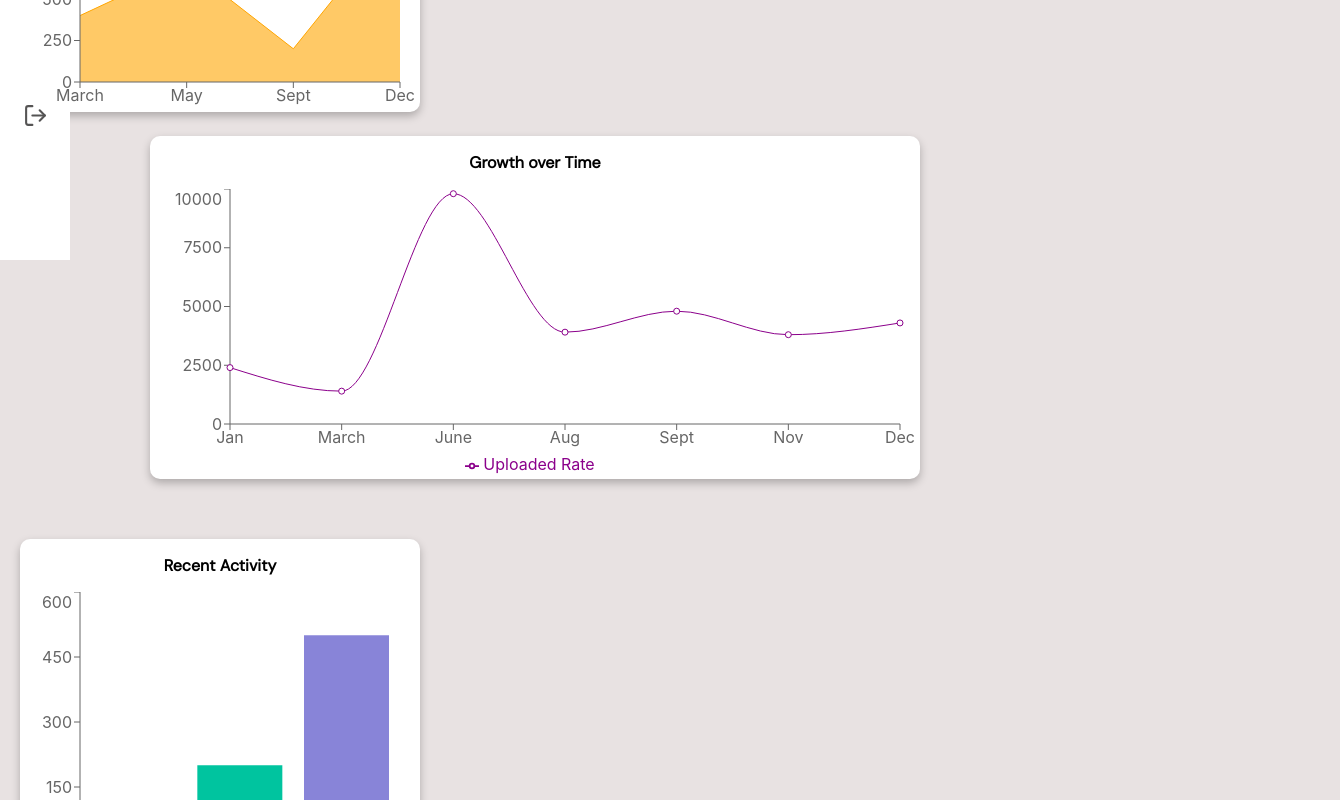
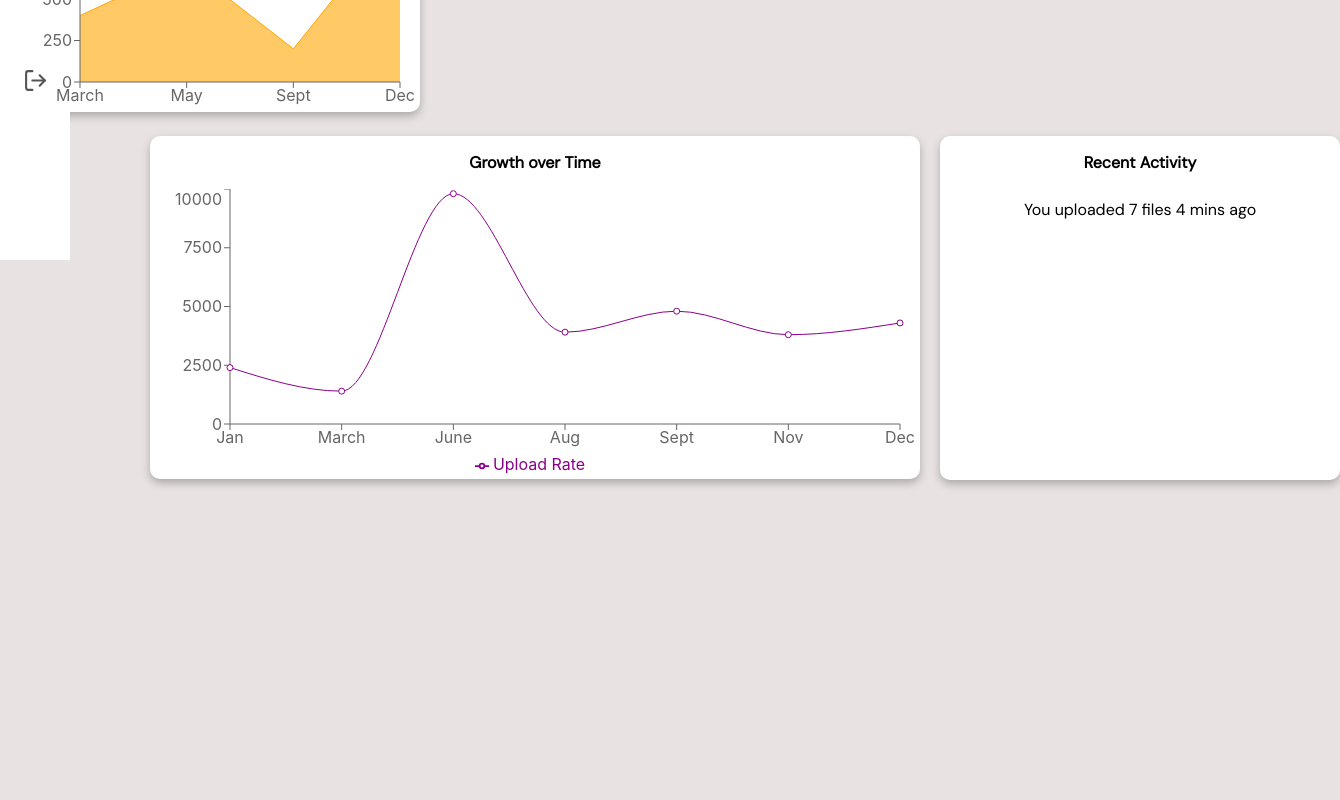
Before and after one commit to Harishcruise/ocr-elastic-frontend, a React (Create React App) app: page /Home in a window 1280 px wide. Shown: the part 560-1360 px from the top of the page, 1340 px wide, since content can reach past the window. After the commit the page ends 1079 px from the top, so only its background shows below. Built offline with nearby package versions, Linux system fonts and the light colour scheme.

Commit message:
misa_dv4

```diff
--- a/src/components/Dashboard.js
+++ b/src/components/Dashboard.js
@@ -1,10 +1,12 @@
-import React from 'react'
+import React, {useEffect} from 'react';
+import axios from 'axios';
 import Style from './Dashboard.module.css';
 import { PieChart, Pie, Legend, Sector, Cell, ResponsiveContainer, BarChart, Bar, CartesianGrid, XAxis, YAxis, LineChart, Line, Tooltip, AreaChart,
   Area} from 'recharts';
 import CalendarHeatmap from 'reactjs-calendar-heatmap'
 
 function Dashboard() {
+
 
   const files = [
     {name: 'pdf', students: 80},
@@ -27,43 +29,43 @@ const upload = [
   {
     "name": "Jan",
     "uv": 4000,
-    "Uploaded Rate": 2400,
+    "Upload Rate": 2400,
     "amt": 2400
   },
   {
     "name": "March",
     "uv": 3000,
-    "Uploaded Rate": 1398,
+    "Upload Rate": 1398,
     "amt": 2210
   },
   {
     "name": "June",
     "uv": 2000,
-    "Uploaded Rate": 9800,
+    "Upload Rate": 9800,
     "amt": 2290
   },
   {
     "name": "Aug",
     "uv": 2780,
-    "Uploaded Rate": 3908,
+    "Upload Rate": 3908,
     "amt": 2000
   },
   {
     "name": "Sept",
     "uv": 1890,
-    "Uploaded Rate": 4800,
+    "Upload Rate": 4800,
     "amt": 2181
   },
   {
     "name": "Nov",
     "uv": 2390,
-    "Uploaded Rate": 3800,
+    "Upload Rate": 3800,
     "amt": 2500
   },
   {
     "name": "Dec",
     "uv": 3490,
-    "Uploaded Rate": 4300,
+    "Upload Rate": 4300,
     "amt": 2100
   }
 ]
@@ -167,23 +169,27 @@ const renderCustomizedLabel = ({ cx, cy, midAngle, innerRadius, outerRadius, per
   <YAxis />
   <Tooltip />
   <Legend />
-  <Line type="monotone" dataKey="Uploaded Rate" stroke="#8B008B" />
+  <Line type="monotone" dataKey="Upload Rate" stroke="#8B008B" />
   {/* <Line type="monotone" dataKey="uv" stroke="#82ca9d" /> */}
 </LineChart>
      </div>
 
-     <div className={Style.Barchart1}>
+     <div className={Style.Activity}>
         <p>Recent Activity</p>
-      <BarChart width={400} height={290} margin={{ right:20}} data={files}>
-    <Bar dataKey="students" fill="#8884d8">
+        <div className={Style.ActivityDiv}>
+          You uploaded 7 files 4 mins ago
+        </div>
+      <BarChart color={"white"} width={400} height={260} margin={{ right:20}} data={files}>
+
+    {/* <Bar dataKey="students" fill="#8884d8">
     {data.map((entry, index) => (
                                         <Cell key={`cell-${index}`} fill={COLORS[index % COLORS.length]} />
                                     ))}
-    </Bar>
+    </Bar> */}
     {/* <CartesianGrid stroke="#ccc" /> */}
-    <XAxis dataKey="name" />
+    {/* <XAxis dataKey="name" />
     <YAxis />
-    <Tooltip  cursor={false} />
+    <Tooltip  cursor={false} /> */}
   </BarChart>
       </div>
 
--- a/src/components/Dashboard.module.css
+++ b/src/components/Dashboard.module.css
@@ -57,7 +57,8 @@ p{
   box-shadow: 0 4px 8px 0 rgba(0, 0, 0, 0.551);
 }
 
-.Barchart1{
+.Activity{
+  position: absolute;
   background-color:#fff;
   box-shadow: 0 4px 8px 0 rgba(0,0,0,0.25);
   border-radius: 10px;
@@ -66,6 +67,14 @@ p{
   margin-left: 20px;
 
 }
-.Barchart1:hover{
+.Activity:hover{
   box-shadow: 0 4px 8px 0 rgba(0, 0, 0, 0.551);
 }
+
+.ActivityDiv{
+  padding-top: 10px;
+  font-family: 'DM Sans', sans-serif;
+  text-align: center;
+  font-weight: 500;
+
+}
--- a/src/components/SideNavBar.js
+++ b/src/components/SideNavBar.js
@@ -33,11 +33,11 @@ function SideNavBar() {
     </div>
     </Link>
 
-    <Link to='Search'>
+    {/* <Link to='Search'>
     <div onClick={()=>(setNavState("Search"))} className={navState === 'Search' ? Style.active_icon : Style.icon} >
         <FiInfo size={25} />
     </div>
-    </Link>
+    </Link> */}
 
    <Link to='/'>
     <div className={Style.icon} style={{marginTop:"300px"}}>
```
